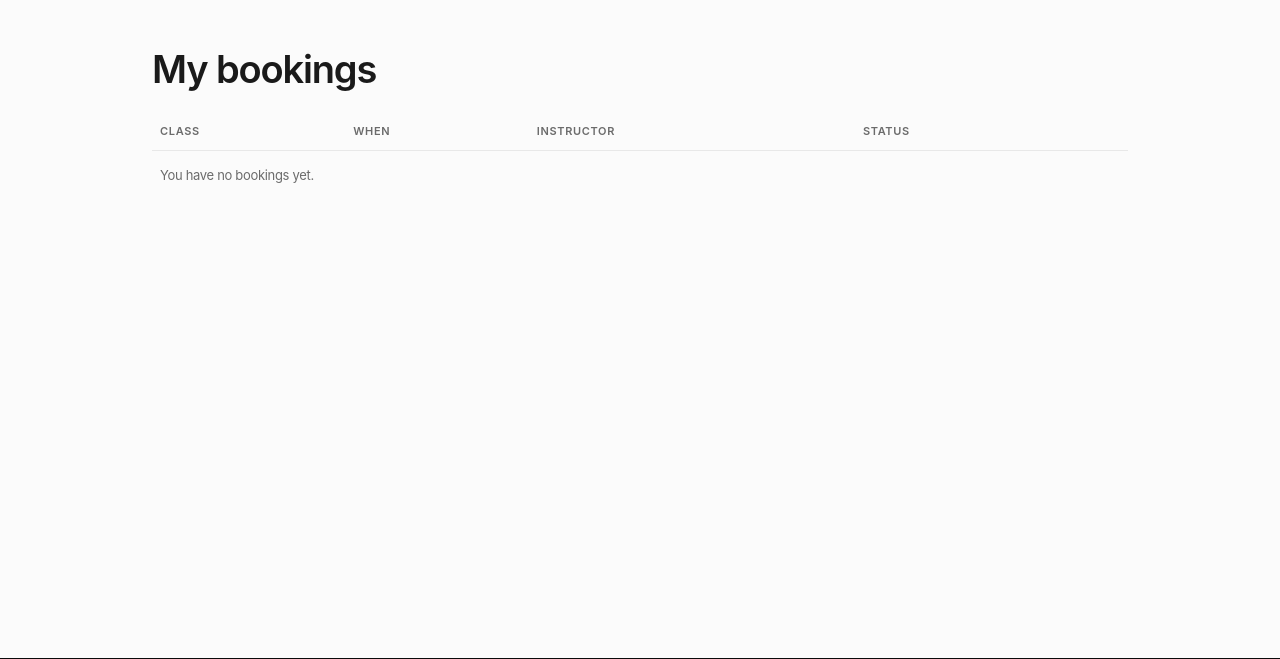
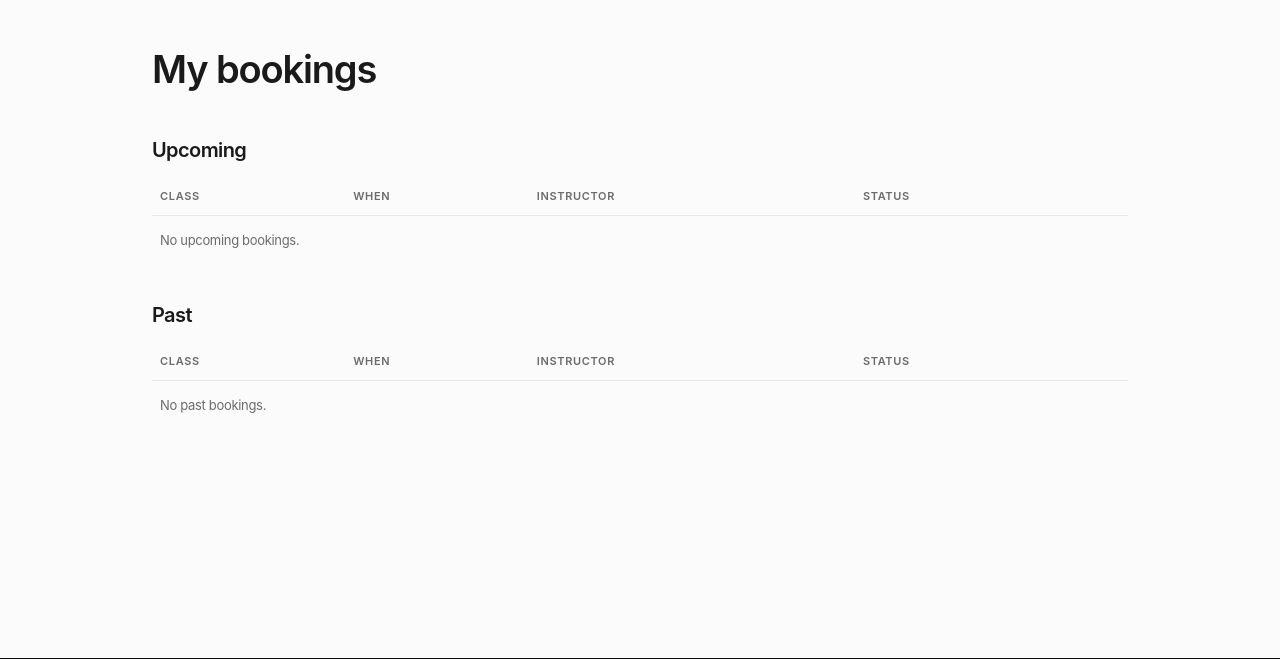
Before and after one commit to YuerongPeng/COMP3019J-Team-Six, a Flask app: page /my-bookings in a window 1280 px wide. Shown: the part 67-726 px from the top of the page. Run offline with Flask 3, Linux system fonts and the light colour scheme; the visitor is signed in with stand-in values (Sample User, id 1); data that the repository does not hold is empty.

Commit message:
Split My bookings into upcoming and past classes.

```diff
--- a/app/access.py
+++ b/app/access.py
@@ -141,8 +141,12 @@ def logout():
 def my_bookings():
     if current_user.role == "staff":
         abort(403)
+    now = datetime.now()
     bookings = (Booking.query
                 .filter_by(user_id=current_user.id)
-                .order_by(Booking.booked_at.desc())
                 .all())
-    return render_template("my_bookings.html", bookings=bookings)
+    upcoming = [b for b in bookings if b.session.start >= now]
+    past = [b for b in bookings if b.session.start < now]
+    upcoming.sort(key=lambda b: b.session.start)
+    past.sort(key=lambda b: b.session.start, reverse=True)
+    return render_template("my_bookings.html", upcoming=upcoming, past=past)
--- a/templates/my_bookings.html
+++ b/templates/my_bookings.html
@@ -2,10 +2,12 @@
 {% block title %}My bookings{% endblock %}
 {% block content %}
 <h1>My bookings</h1>
+
+<h2>Upcoming</h2>
 <table>
   <thead><tr><th>Class</th><th>When</th><th>Instructor</th><th>Status</th><th></th></tr></thead>
   <tbody>
-  {% for b in bookings %}
+  {% for b in upcoming %}
     <tr>
       <td>{{ b.session.class_type.name }}</td>
       <td>{{ b.session.start.strftime("%a %d %b, %H:%M") }}</td>
@@ -21,7 +23,25 @@
       </td>
     </tr>
   {% else %}
-    <tr><td colspan="5" class="hint">You have no bookings yet.</td></tr>
+    <tr><td colspan="5" class="hint">No upcoming bookings.</td></tr>
+  {% endfor %}
+  </tbody>
+</table>
+
+<h2>Past</h2>
+<table>
+  <thead><tr><th>Class</th><th>When</th><th>Instructor</th><th>Status</th><th></th></tr></thead>
+  <tbody>
+  {% for b in past %}
+    <tr>
+      <td>{{ b.session.class_type.name }}</td>
+      <td>{{ b.session.start.strftime("%a %d %b, %H:%M") }}</td>
+      <td>{{ b.session.instructor.name }}</td>
+      <td>{{ b.status }}</td>
+      <td></td>
+    </tr>
+  {% else %}
+    <tr><td colspan="5" class="hint">No past bookings.</td></tr>
   {% endfor %}
   </tbody>
 </table>
```
